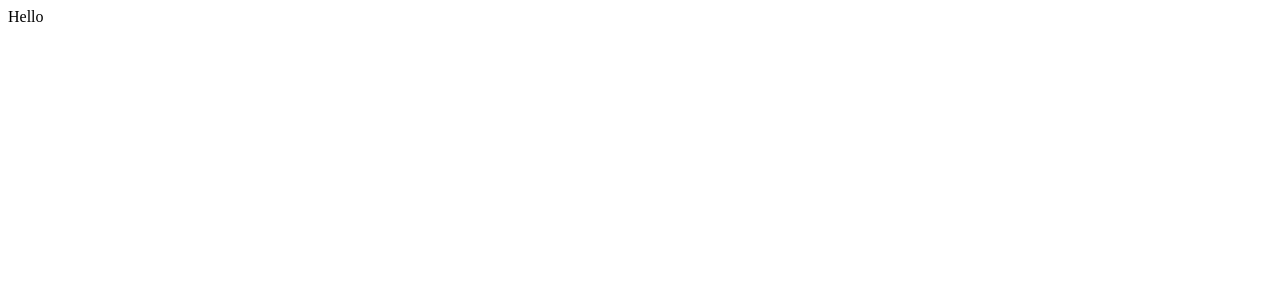
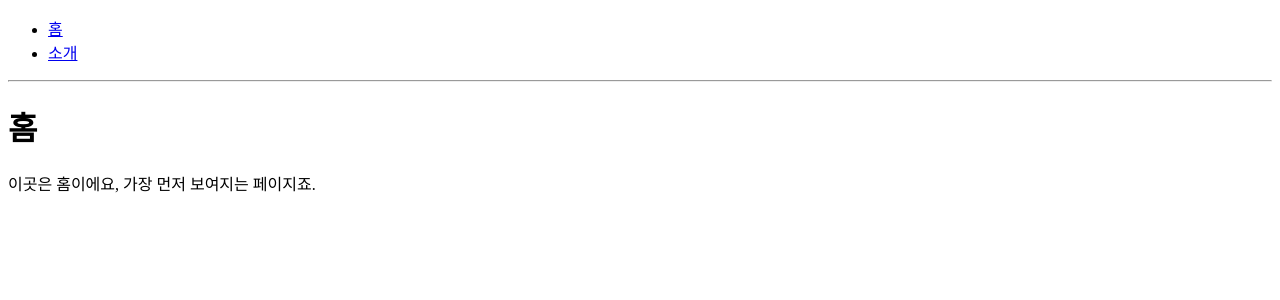
Before and after one commit to silnex/vlpt-react-router, a React (Vite) app: page / in a window 1280 px wide. Shown: the top 300 px of the page. Built offline with nearby package versions, Linux system fonts and the light colour scheme.

Commit message:
Add react router page

```diff
--- /dev/null
+++ b/src/About.tsx
@@ -0,0 +1,10 @@
+const About = () => {
+  return (
+    <div>
+      <h1>소개</h1>
+      <p>이곳은 소개페이지</p>
+    </div>
+  );
+};
+
+export default About;
--- a/src/App.tsx
+++ b/src/App.tsx
@@ -1,6 +1,27 @@
+import { Link, Route, Routes } from "react-router-dom";
+import Home from "./Home";
+import About from "./About";
+import Profile from "./Profile";
 
 function App() {
-  return <div>Hello</div>;
+  return (
+    <div>
+      <ul>
+        <li>
+          <Link to="/">홈</Link>
+        </li>
+        <li>
+          <Link to="/about">소개</Link>
+        </li>
+      </ul>
+      <hr />
+      <Routes>
+        <Route path="/" element={<Home />} />
+        <Route path="/about" element={<About />} />
+        <Route path="/profiles/:username" element={<Profile />} />
+      </Routes>
+    </div>
+  );
 }
 
 export default App;
--- /dev/null
+++ b/src/Home.tsx
@@ -0,0 +1,10 @@
+const Home = () => {
+  return (
+    <div>
+      <h1>홈</h1>
+      <p>이곳은 홈이에요, 가장 먼저 보여지는 페이지죠.</p>
+    </div>
+  );
+};
+
+export default Home;
--- /dev/null
+++ b/src/Profile.tsx
@@ -0,0 +1,36 @@
+import { useParams } from "react-router-dom";
+
+interface Profile {
+  name: string;
+  description: string;
+}
+
+const profileData: { [key: string]: Profile } = {
+  silnex: {
+    name: "Lee SeungHyun",
+    description: "Hello World",
+  },
+  velopert: {
+    name: "김민준",
+    description:
+      "Frontend Engineer @ Laftel Inc. 재밌는 것만 골라서 하는 개발자",
+  },
+};
+
+const Profile = () => {
+  const { username } = useParams();
+  const profile = profileData[username ?? ""];
+
+  if (!profile) return <div>존재하지 않는 사용자입니다.</div>;
+
+  return (
+    <div>
+      <h3>
+        {username} ({profile.name})
+      </h3>
+      <p>{profile.description}</p>
+    </div>
+  );
+};
+
+export default Profile;
--- a/src/index.tsx
+++ b/src/index.tsx
@@ -1,10 +1,13 @@
-import React from 'react'
-import ReactDOM from 'react-dom/client'
-import App from './App'
-import './index.css'
+import React from "react";
+import ReactDOM from "react-dom/client";
+import { BrowserRouter } from "react-router-dom";
+import App from "./App";
+import "./index.css";
 
-ReactDOM.createRoot(document.getElementById('root') as HTMLElement).render(
+ReactDOM.createRoot(document.getElementById("root") as HTMLElement).render(
   <React.StrictMode>
-    <App />
-  </React.StrictMode>,
-)
+    <BrowserRouter>
+      <App />
+    </BrowserRouter>
+  </React.StrictMode>
+);
```
